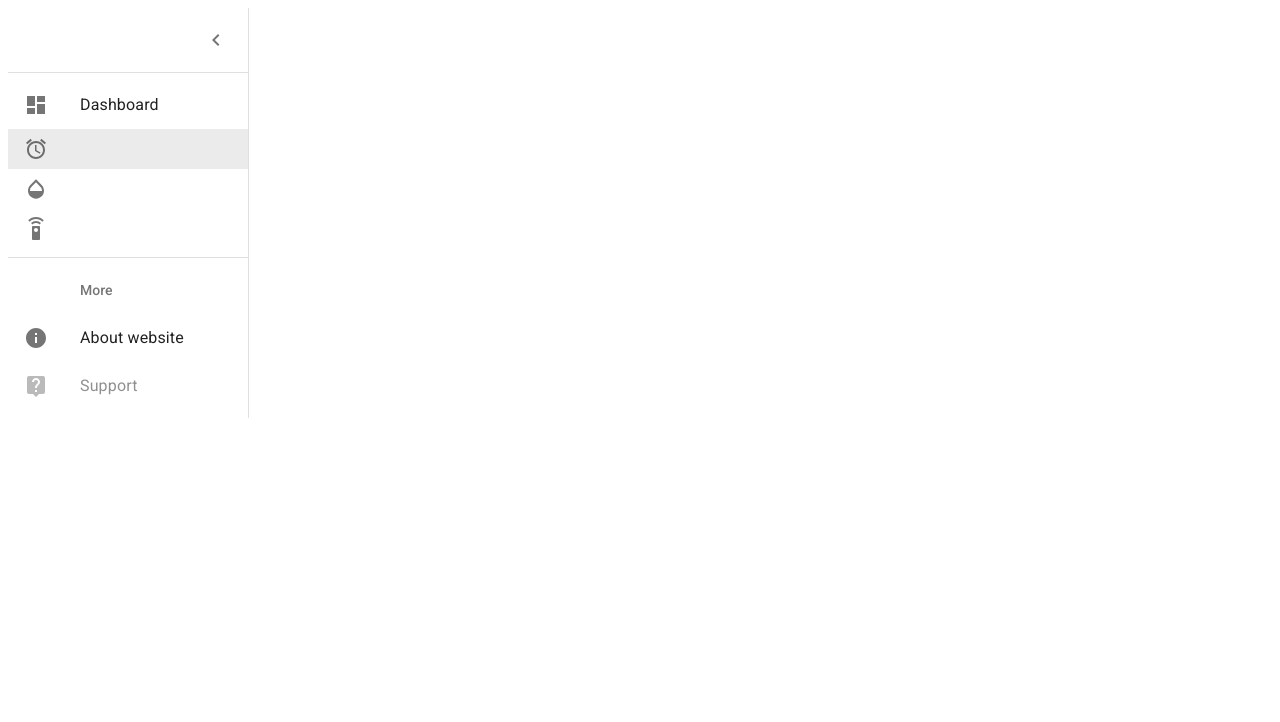
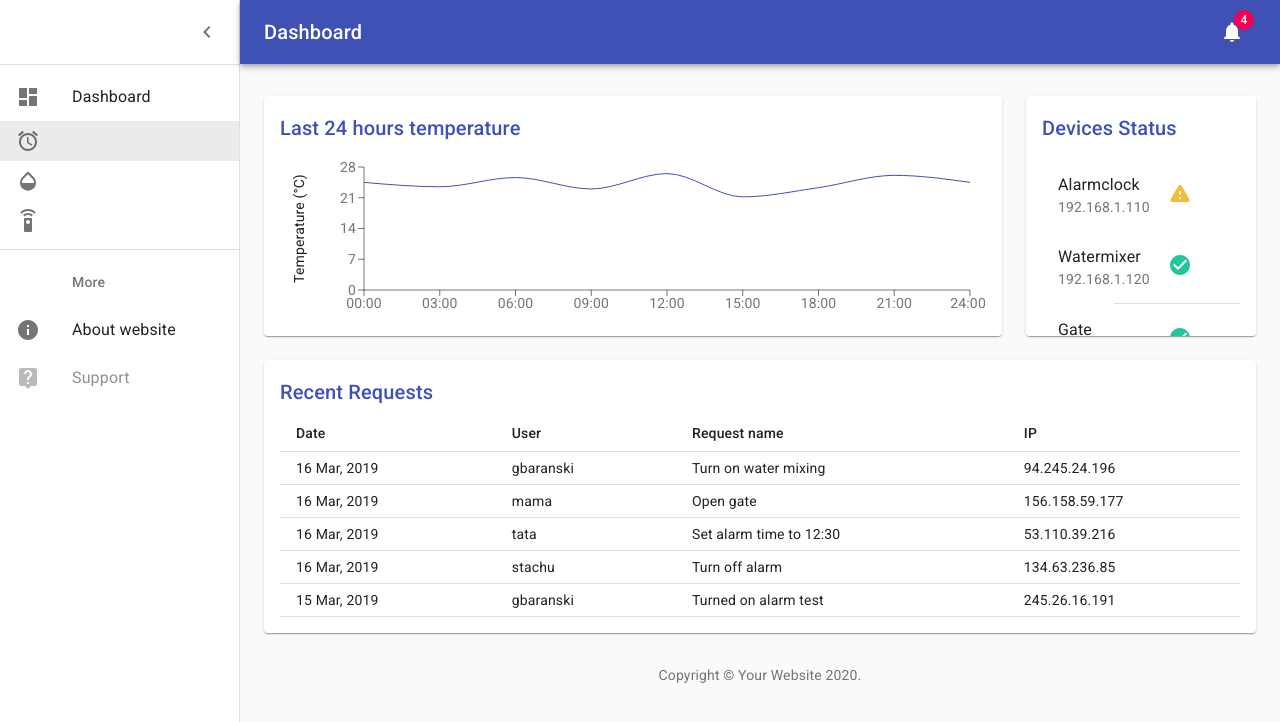
Before and after one commit to gbaranski/control.gbaranski.com, a React (Create React App) app: page / in a window 1280 px wide. Both pictures are taken after a click on the button 119 px from the left and 141 px from the top of the page. Shown: the top 722 px of the page. Built offline with nearby package versions, Linux system fonts and the light colour scheme.

Commit message:
moved copyright to components, filled alarmclock with content

```diff
--- /dev/null
+++ b/src/components/copyright/index.tsx
@@ -0,0 +1,18 @@
+import React from 'react';
+import Typography from '@material-ui/core/Typography';
+import Link from '@material-ui/core/Link';
+
+function Copyright() {
+  return (
+    <Typography variant="body2" color="textSecondary" align="center">
+      {'Copyright © '}
+      <Link color="inherit" href="https://material-ui.com/">
+        Your Website
+      </Link>{' '}
+      {new Date().getFullYear()}
+      {'.'}
+    </Typography>
+  );
+}
+
+export default Copyright;
--- a/src/pages/alarmclock/index.tsx
+++ b/src/pages/alarmclock/index.tsx
@@ -1,7 +1,87 @@
 import React from 'react';
+import clsx from 'clsx';
+import {makeStyles} from '@material-ui/core/styles';
+import CssBaseline from '@material-ui/core/CssBaseline';
+import Box from '@material-ui/core/Box';
+import AppBar from '@material-ui/core/AppBar';
+import Toolbar from '@material-ui/core/Toolbar';
+import Typography from '@material-ui/core/Typography';
+import IconButton from '@material-ui/core/IconButton';
+import Badge from '@material-ui/core/Badge';
+import Container from '@material-ui/core/Container';
+import Grid from '@material-ui/core/Grid';
+import Paper from '@material-ui/core/Paper';
+import MenuIcon from '@material-ui/icons/Menu';
+import NotificationsIcon from '@material-ui/icons/Notifications';
 import LeftNavigationBar from '../../components/leftNavigationBar';
+import Copyright from '../../components/copyright';
+import Chart from '../dashboard/Chart';
+import Status from '../dashboard/Status';
+import Requests from '../dashboard/Requets';
+
+const drawerWidth = 240;
+
+const useStyles = makeStyles((theme) => ({
+  root: {
+    display: 'flex',
+  },
+  toolbar: {
+    paddingRight: 24, // keep right padding when drawer closed
+  },
+  toolbarIcon: {
+    display: 'flex',
+    alignItems: 'center',
+    justifyContent: 'flex-end',
+    padding: '0 8px',
+    ...theme.mixins.toolbar,
+  },
+  appBar: {
+    zIndex: theme.zIndex.drawer + 1,
+    transition: theme.transitions.create(['width', 'margin'], {
+      easing: theme.transitions.easing.sharp,
+      duration: theme.transitions.duration.leavingScreen,
+    }),
+  },
+  appBarShift: {
+    marginLeft: drawerWidth,
+    width: `calc(100% - ${drawerWidth}px)`,
+    transition: theme.transitions.create(['width', 'margin'], {
+      easing: theme.transitions.easing.sharp,
+      duration: theme.transitions.duration.enteringScreen,
+    }),
+  },
+  menuButton: {
+    marginRight: 36,
+  },
+  menuButtonHidden: {
+    display: 'none',
+  },
+  title: {
+    flexGrow: 1,
+  },
+  appBarSpacer: theme.mixins.toolbar,
+  content: {
+    flexGrow: 1,
+    height: '100vh',
+    overflow: 'auto',
+  },
+  container: {
+    paddingTop: theme.spacing(4),
+    paddingBottom: theme.spacing(4),
+  },
+  paper: {
+    padding: theme.spacing(2),
+    display: 'flex',
+    overflow: 'auto',
+    flexDirection: 'column',
+  },
+  fixedHeight: {
+    height: 240,
+  },
+}));
 
 function Alarmclock(props: {setPage: any}) {
+  const classes = useStyles();
   const [open, setOpen] = React.useState(true);
   const handleDrawerOpen = () => {
     setOpen(true);
@@ -9,7 +89,41 @@ function Alarmclock(props: {setPage: any}) {
   const handleDrawerClose = () => {
     setOpen(false);
   };
+  const fixedHeightPaper = clsx(classes.paper, classes.fixedHeight);
+
   return (
+    <div className={classes.root}>
+      <CssBaseline />
+      <AppBar
+        position="absolute"
+        className={clsx(classes.appBar, open && classes.appBarShift)}>
+        <Toolbar className={classes.toolbar}>
+          <IconButton
+            edge="start"
+            color="inherit"
+            aria-label="open drawer"
+            onClick={handleDrawerOpen}
+            className={clsx(
+              classes.menuButton,
+              open && classes.menuButtonHidden,
+            )}>
+            <MenuIcon />
+          </IconButton>
+          <Typography
+            component="h1"
+            variant="h6"
+            color="inherit"
+            noWrap
+            className={classes.title}>
+            Dashboard
+          </Typography>
+          <IconButton color="inherit">
+            <Badge badgeContent={4} color="secondary">
+              <NotificationsIcon />
+            </Badge>
+          </IconButton>
+        </Toolbar>
+      </AppBar>
       <LeftNavigationBar
         open={open}
         handleDrawerClose={handleDrawerClose}
@@ -17,6 +131,35 @@ function Alarmclock(props: {setPage: any}) {
         currentlyOpen={1}
         setPage={props.setPage}
       />
+      <main className={classes.content}>
+        <div className={classes.appBarSpacer} />
+        <Container maxWidth="lg" className={classes.container}>
+          <Grid container spacing={3}>
+            {/* Chart */}
+            <Grid item xs={12} md={8} lg={9}>
+              <Paper className={fixedHeightPaper}>
+                <Chart />
+              </Paper>
+            </Grid>
+            {/* Recent Deposits */}
+            <Grid item xs={12} md={4} lg={3}>
+              <Paper className={fixedHeightPaper}>
+                <Status />
+              </Paper>
+            </Grid>
+            {/* Recent Orders */}
+            <Grid item xs={12}>
+              <Paper className={classes.paper}>
+                <Requests />
+              </Paper>
+            </Grid>
+          </Grid>
+          <Box pt={4}>
+            <Copyright />
+          </Box>
+        </Container>
+      </main>
+    </div>
   );
 }
 
--- a/src/pages/dashboard/index.tsx
+++ b/src/pages/dashboard/index.tsx
@@ -11,26 +11,13 @@ import Badge from '@material-ui/core/Badge';
 import Container from '@material-ui/core/Container';
 import Grid from '@material-ui/core/Grid';
 import Paper from '@material-ui/core/Paper';
-import Link from '@material-ui/core/Link';
 import MenuIcon from '@material-ui/icons/Menu';
 import NotificationsIcon from '@material-ui/icons/Notifications';
 import Chart from './Chart';
 import Status from './Status';
 import Requests from './Requets';
 import LeftNavigationBar from '../../components/leftNavigationBar';
-
-function Copyright() {
-  return (
-    <Typography variant="body2" color="textSecondary" align="center">
-      {'Copyright © '}
-      <Link color="inherit" href="https://material-ui.com/">
-        Your Website
-      </Link>{' '}
-      {new Date().getFullYear()}
-      {'.'}
-    </Typography>
-  );
-}
+import Copyright from '../../components/copyright';
 
 const drawerWidth = 240;
 
```
Lines whose indentation alone changed are shown as unchanged.
